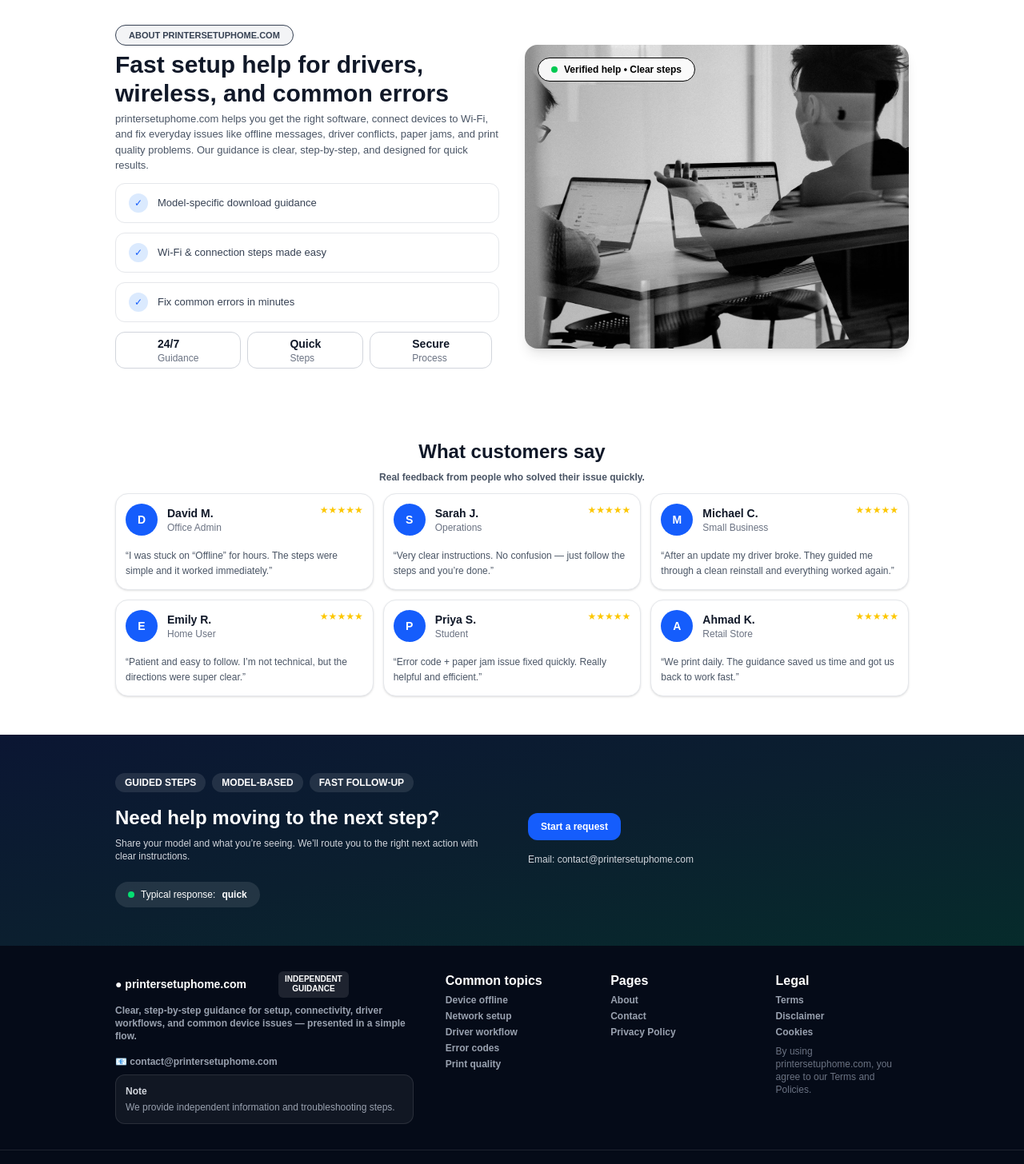
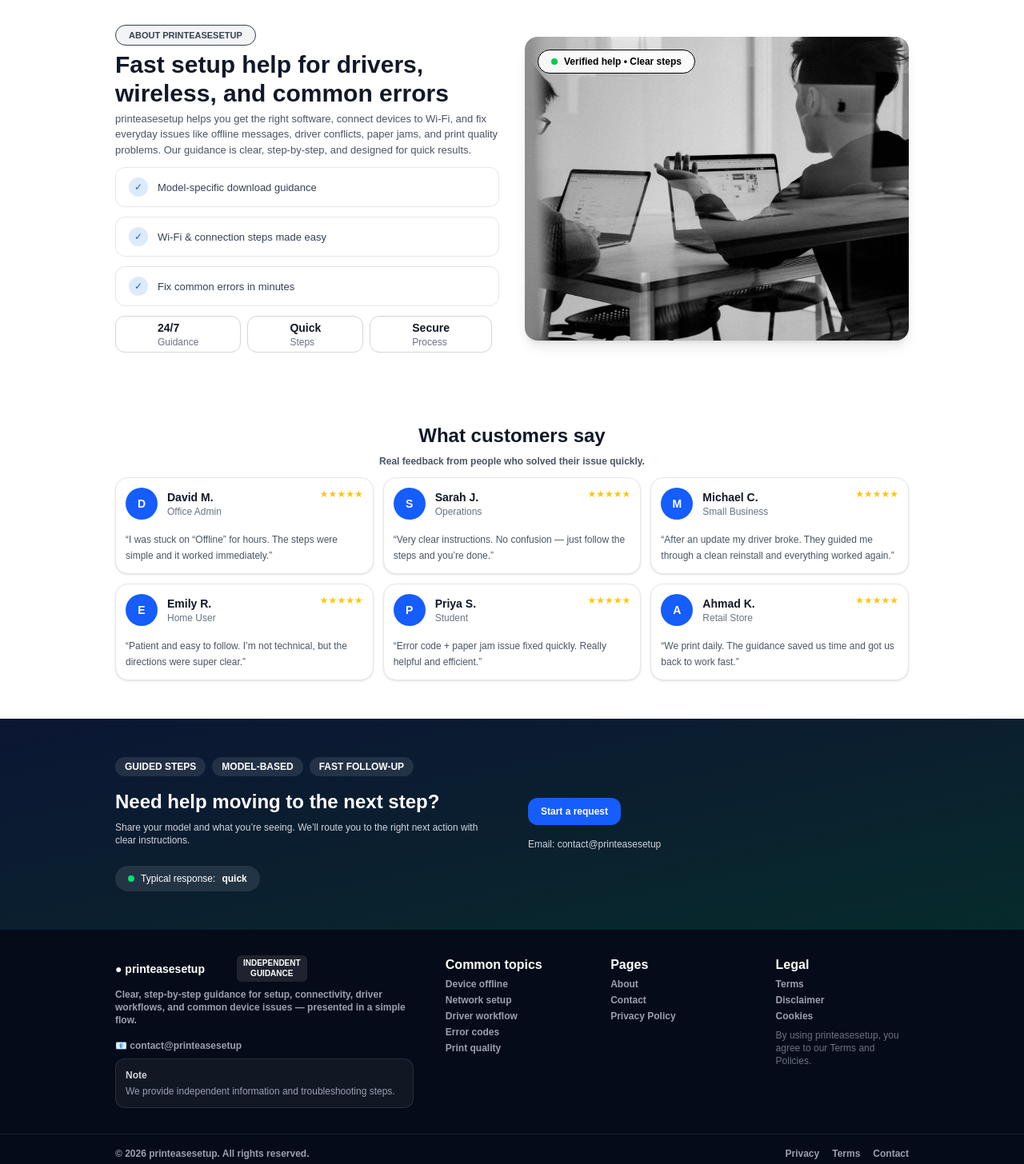
Before and after one commit to Zentrok-Private-Limited/printeasesetup, an Angular app: page / in a window 1280 px wide. Shown: the part 2700-4156 px from the top of the page at 80% size. Built offline with nearby package versions, Linux system fonts and the light colour scheme.

Commit message:
update name

```diff
--- a/src/app/about/about.html
+++ b/src/app/about/about.html
@@ -7,7 +7,7 @@
         <!-- Badge -->
         <span
           class="mb-5 px-4 py-1.5 rounded-full bg-gray-100 border text-[11px] font-semibold text-gray-700">
-          ABOUT PRINTERSETUPHOME.COM
+          ABOUT PRINTEASESETUP
         </span>
 
         <!-- Heading -->
@@ -18,7 +18,7 @@
 
         <!-- Description -->
         <p class="mt-1 text-gray-600 max-w-xl text-[13px]">
-          printersetuphome.com helps you get the right software, connect devices to Wi-Fi,
+         printeasesetup helps you get the right software, connect devices to Wi-Fi,
           and fix everyday issues like offline messages, driver conflicts, paper jams,
           and print quality problems. Our guidance is clear, step-by-step, and designed
           for quick results.
--- a/src/app/footer/footer.html
+++ b/src/app/footer/footer.html
@@ -40,8 +40,8 @@
 
             <p class="mt-4 text-sm text-gray-300 text-[12px]">
                 Email:
-                <a href="mailto:contact@printersetuphome.com" class="text-[12px]">
-                    contact@printersetuphome.com
+                <a href="mailto:contact@printeasesetup" class="text-[12px]">
+                    contact@printeasesetup
                 </a>
             </p>
         </div>
@@ -56,7 +56,7 @@
         <!-- BRAND -->
         <div class="lg:col-span-2">
             <h3 class="text-white font-bold text-sm flex items-center gap-10">
-                ● printersetuphome.com
+                ● printeasesetup
                 <span class="text-[10px] px-2 py-1 rounded-md bg-white/10 leading-tight text-center">
                     INDEPENDENT<br />
                     GUIDANCE
@@ -69,7 +69,7 @@
             </p>
 
             <p class="mt-4 text-xs font-[800] text-gray-400 max-w-md">
-                📧 contact@printersetuphome.com
+                📧 contact@printeasesetup
             </p>
 
             <div class="mt-2 bg-white/5 border border-white/10 rounded-xl p-3 text-xs">
@@ -113,7 +113,7 @@
             </ul>
 
             <p class="mt-2 text-xs text-gray-500">
-                By using printersetuphome.com, you agree to our Terms and Policies.
+                By using printeasesetup, you agree to our Terms and Policies.
             </p>
         </div>
 
@@ -123,7 +123,7 @@
     <div class="border-t border-white/10">
         <div
             class="max-w-5xl mx-auto px-4 py-4 font-[800] flex flex-col md:flex-row justify-between text-xs text-gray-400 gap-3">
-            <p>© 2026 printersetuphome.com. All rights reserved.</p>
+            <p>© 2026 printeasesetup. All rights reserved.</p>
             <div class="flex gap-4">
                 <span>Privacy</span>
                 <span>Terms</span>
--- a/src/app/home/home.html
+++ b/src/app/home/home.html
@@ -390,7 +390,7 @@
         <!-- Badge -->
         <span
           class="mb-5 px-4 py-1.5 rounded-full bg-gray-100 border text-[11px] font-semibold text-gray-700">
-          ABOUT PRINTERSETUPHOME.COM
+          ABOUT PRINTEASESETUP
         </span>
 
         <!-- Heading -->
@@ -401,7 +401,7 @@
 
         <!-- Description -->
         <p class="mt-1 text-gray-600 max-w-xl text-[13px]">
-          printersetuphome.com helps you get the right software, connect devices to Wi-Fi,
+          printeasesetup helps you get the right software, connect devices to Wi-Fi,
           and fix everyday issues like offline messages, driver conflicts, paper jams,
           and print quality problems. Our guidance is clear, step-by-step, and designed
           for quick results.
```
